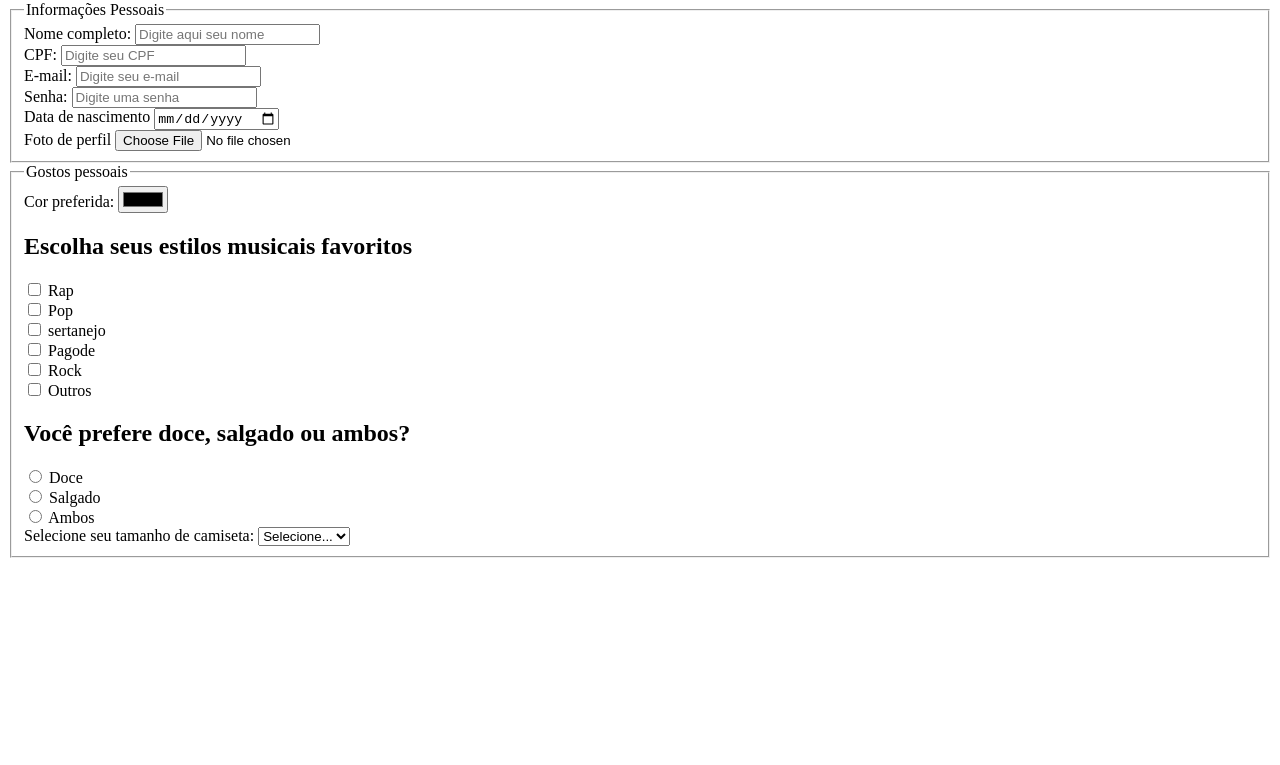
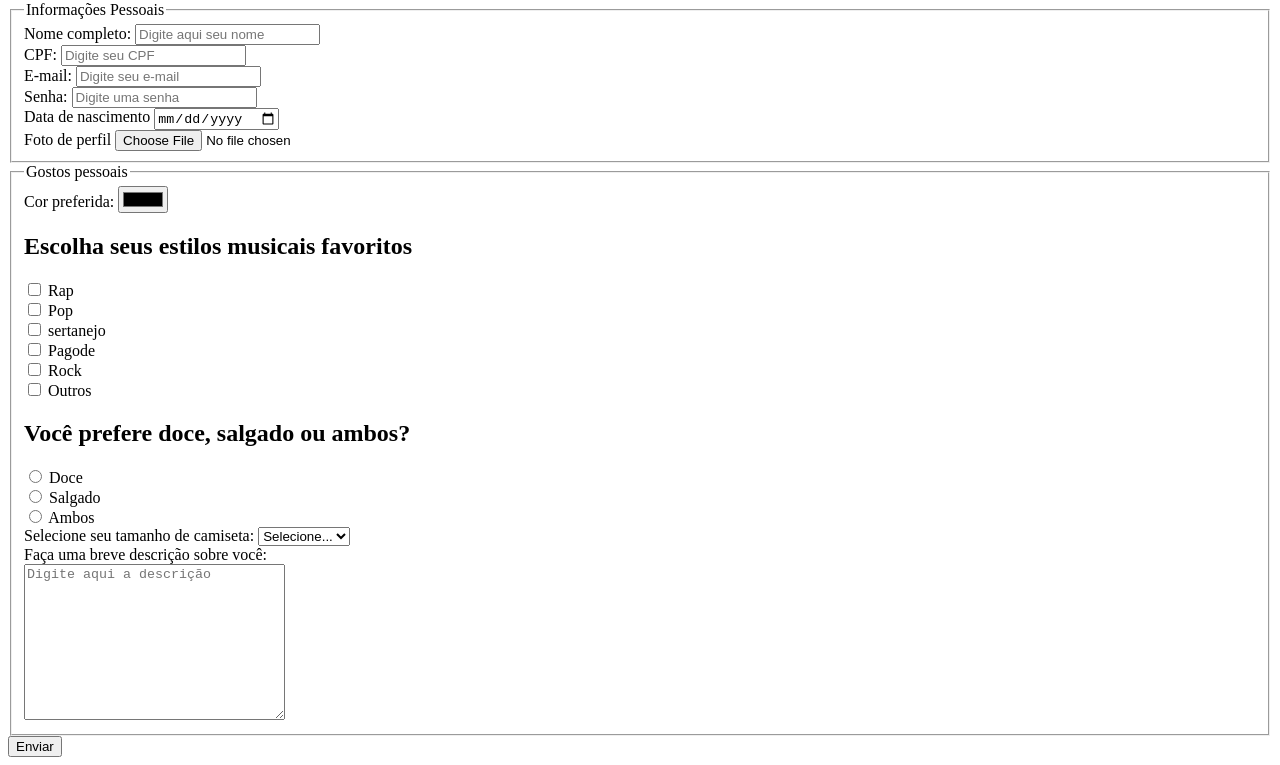
Before and after one commit to araujotheus/formulario, a plain HTML site: page index.html in a window 1280 px wide. Shown: the part 79-844 px from the top of the page. Before the commit the page ends 800 px from the top, so only its background shows below. Drawn offline with Linux system fonts and the light colour scheme.

Commit message:
alguns erros que tive que corrigir, como o fechamento das ferramentas HTML

```diff
--- a/index.html
+++ b/index.html
@@ -109,7 +109,7 @@
 
             <div>
               <label for="tamanho">Selecione seu tamanho de camiseta:</label>
-              <select name="tamanho id=" tamanho">
+              <select name="tamanho" id="tamanho">
                 <option disabled selected>Selecione...</option>
                 <option value="pp">PP</option>
                 <option value="p">P</option>
@@ -120,5 +120,17 @@
                 <option value="exg">EXGG</option>
               </select>
 
+               <div>
+              <label for="descricao">Faça uma breve descrição sobre você:</label>
+              <br>
+              <textarea name="descricao" id="descricao" cols="30" rows="10"
+                placeholder="Digite aqui a descrição"></textarea>
             </div>
+        </fieldset>
+
+        <button>Enviar</button>
+      </form>
+    </main>
+  </div>
+</body>
 </html>
```
